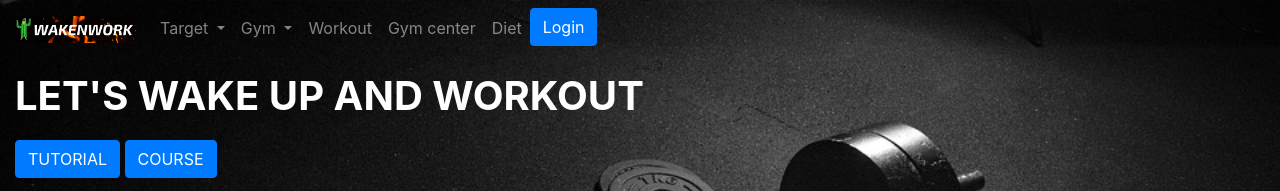
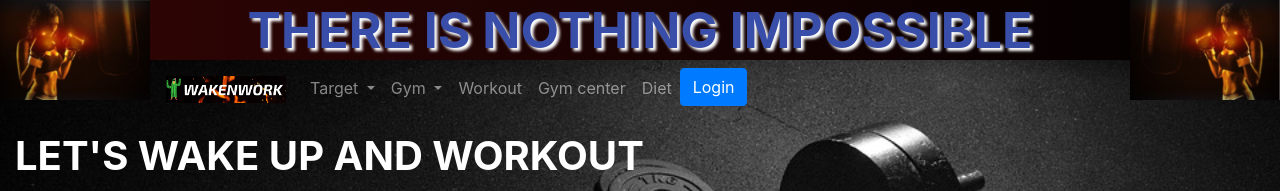
Before and after one commit to superlong1/WebDACS1, a plain HTML site: page index.html in a window 1280 px wide. Shown: the top 191 px of the page. Drawn offline with nearby package versions, Linux system fonts and the light colour scheme.

Commit message:
12:02 24/4

```diff
--- a/index.html
+++ b/index.html
@@ -13,6 +13,17 @@
 		<link rel="stylesheet" type="text/css" href="style.css">
 </head>
 <body class="bgImage">
+
+	<div class="slogan">
+		<div>
+			<img src="Images/girl.jpg" class="imgSlo1">
+		</div>
+		<div>
+			<img src="Images/girl1.jpg" class="imgSlo">
+		</div>
+		<h1 class="shadow"><b>THERE IS NOTHING IMPOSSIBLE</b></h1>
+	</div>
+
 	<nav class="navbar navbar-expand-sm navbar-dark">
 		<!-- Brand/logo -->
 		<a class="navbar-brand" href="#">
--- a/style.css
+++ b/style.css
@@ -4,6 +4,29 @@
 	background-attachment: fixed;
 }
 
+.slogan {
+  width: 100%;
+  height: 60px;
+  background: linear-gradient(90deg, #330505, #000);
+}
+
+.imgSlo{
+  width: 150px;
+  height: 100px;
+  float: right;
+}
+
+.imgSlo1{
+  width: 150px;
+  height: 100px;
+  float: left;
+}
+.shadow {
+  font-size: 50px;
+  color: #394ea8;
+  text-align: center;
+  text-shadow: 3px 3px 3px #ffff;
+}
 .logo{
 	width: 10%;
 	height: 10%;
```
Also changed, not shown: Images/girl.jpg (added), Images/girl1.jpg (added), Images/slogan.jpg (added), Images/slogan1.jpg (added), 2 other files.
